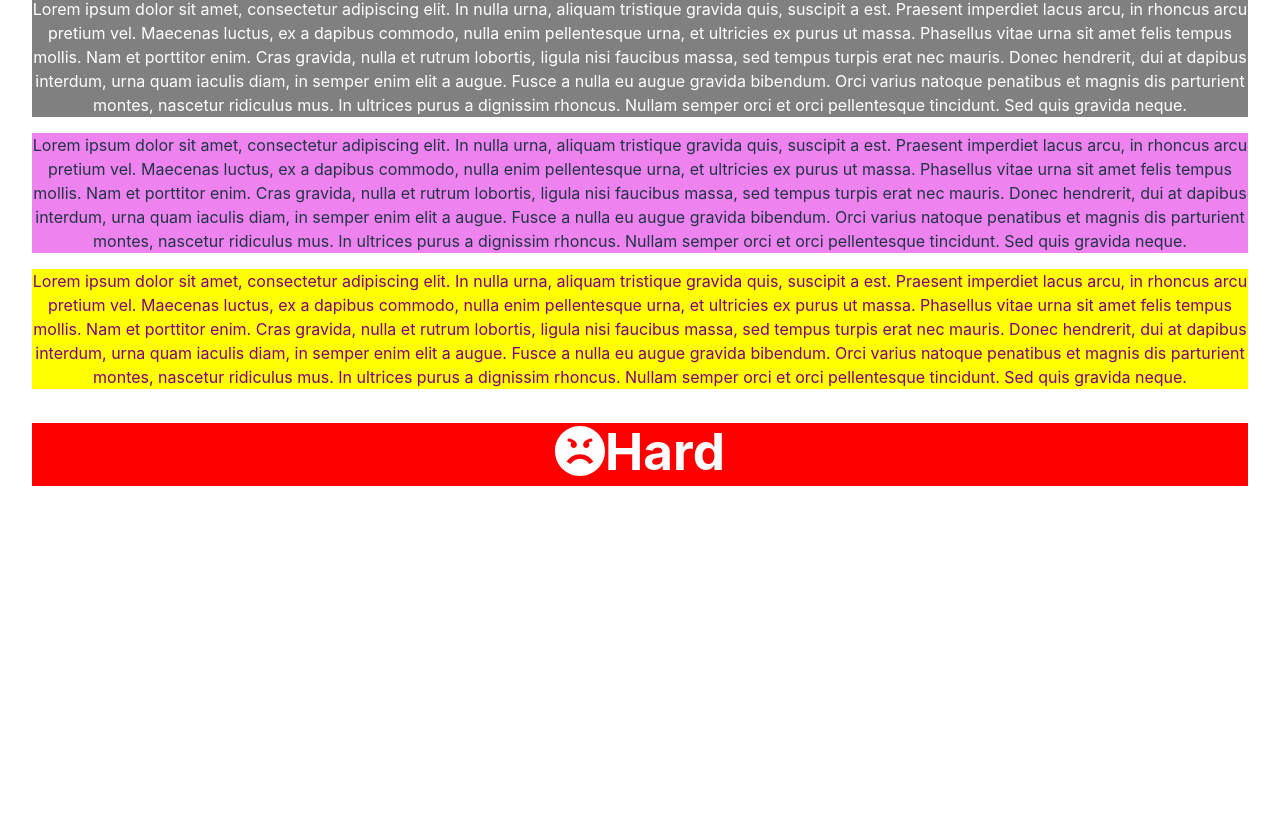
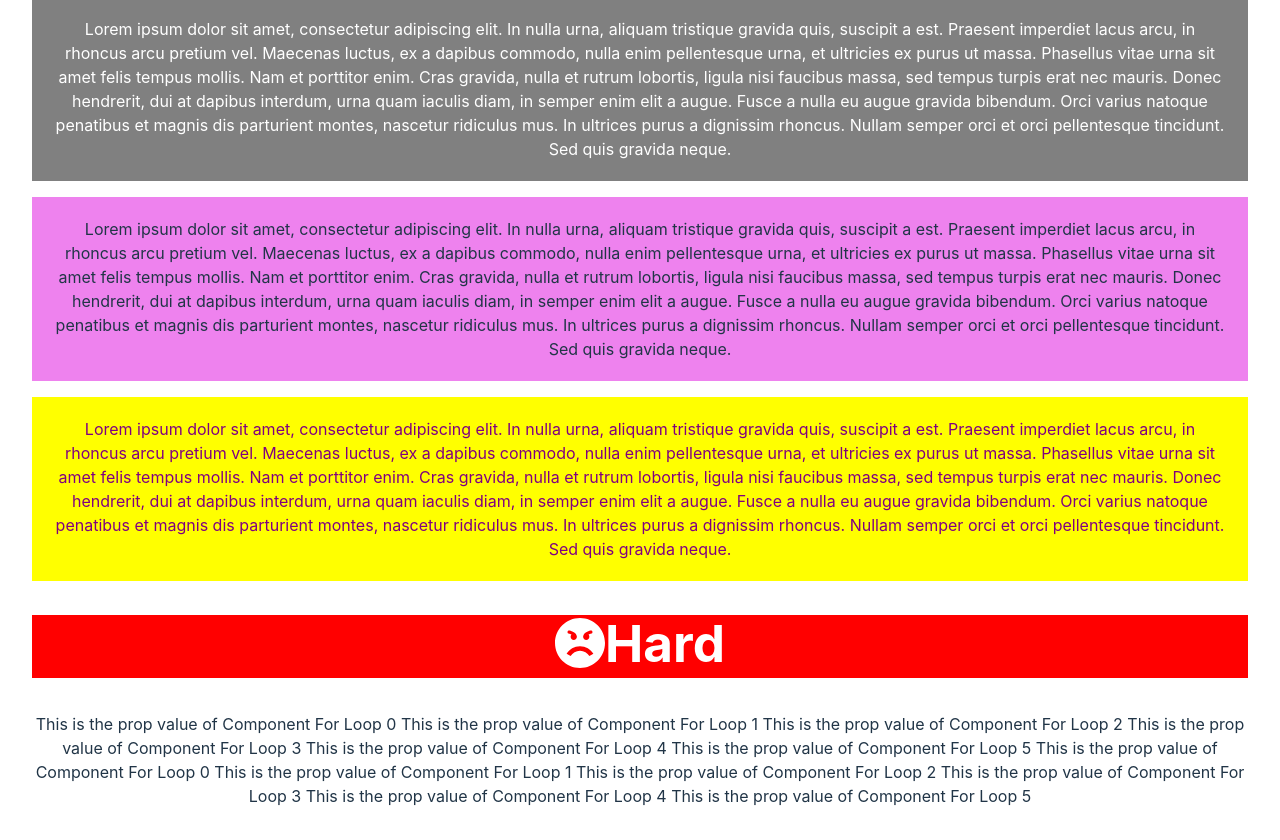
Before and after one commit to Thandekaportiap/JavaScript_Exercises, a React (Vite) app: page / in a window 1280 px wide. Shown: the part 757-1597 px from the top of the page. Before the commit the page ends 1309 px from the top, so only its background shows below. Built offline with nearby package versions, Linux system fonts and the light colour scheme.

Commit message:
feat:ForLoops

```diff
--- a/src/App.jsx
+++ b/src/App.jsx
@@ -1,8 +1,9 @@
 import React, {useState} from 'react';
 // import { useEffect } from 'react';
-import './App.css'
-import BackColour from './components/colour'
+import './App.css';
+import BackColour from './components/colour';
 import Robot from './components/difficulty';
+import ForLoop from './components/forLoop';
 
 
 function App() {
@@ -124,7 +125,7 @@ function App() {
 
   function bgroungColour(colour,text){
     return(
-      <p style={{backgroundColor:colour, color:text}}>Lorem ipsum dolor sit amet, consectetur adipiscing elit. In nulla urna, aliquam tristique gravida quis, suscipit a est. Praesent imperdiet lacus arcu, in rhoncus arcu pretium vel. Maecenas luctus, ex a dapibus commodo, nulla enim pellentesque urna, et ultricies ex purus ut massa. Phasellus vitae urna sit amet felis tempus mollis. Nam et porttitor enim. Cras gravida, nulla et rutrum lobortis, ligula nisi faucibus massa, sed tempus turpis erat nec mauris. Donec hendrerit, dui at dapibus interdum, urna quam iaculis diam, in semper enim elit a augue. Fusce a nulla eu augue gravida bibendum. Orci varius natoque penatibus et magnis dis parturient montes, nascetur ridiculus mus. In ultrices purus a dignissim rhoncus. Nullam semper orci et orci pellentesque tincidunt. Sed quis gravida neque.</p>
+      <p style={{backgroundColor:colour, color:text, padding:20}}>Lorem ipsum dolor sit amet, consectetur adipiscing elit. In nulla urna, aliquam tristique gravida quis, suscipit a est. Praesent imperdiet lacus arcu, in rhoncus arcu pretium vel. Maecenas luctus, ex a dapibus commodo, nulla enim pellentesque urna, et ultricies ex purus ut massa. Phasellus vitae urna sit amet felis tempus mollis. Nam et porttitor enim. Cras gravida, nulla et rutrum lobortis, ligula nisi faucibus massa, sed tempus turpis erat nec mauris. Donec hendrerit, dui at dapibus interdum, urna quam iaculis diam, in semper enim elit a augue. Fusce a nulla eu augue gravida bibendum. Orci varius natoque penatibus et magnis dis parturient montes, nascetur ridiculus mus. In ultrices purus a dignissim rhoncus. Nullam semper orci et orci pellentesque tincidunt. Sed quis gravida neque.</p>
     )
   }
 
@@ -166,6 +167,7 @@ function App() {
       {bgroungColour("yellow", "purple")}
 
       <Robot/>
+      <ForLoop sum = {6}/>
     </>
 
   )
--- /dev/null
+++ b/src/components/forLoop.jsx
@@ -0,0 +1,16 @@
+
+let word = "";
+
+function ForLoop({sum}){
+    for(let i = 0; i < sum; i++){
+        word += "This is the prop value of Component For Loop " + i + " "
+        console.log("This is the prop value of Component For Loop " + i)
+    }
+
+    return (
+        <>
+        <span>{word}</span>
+        </>
+    )
+}
+export default ForLoop
```
